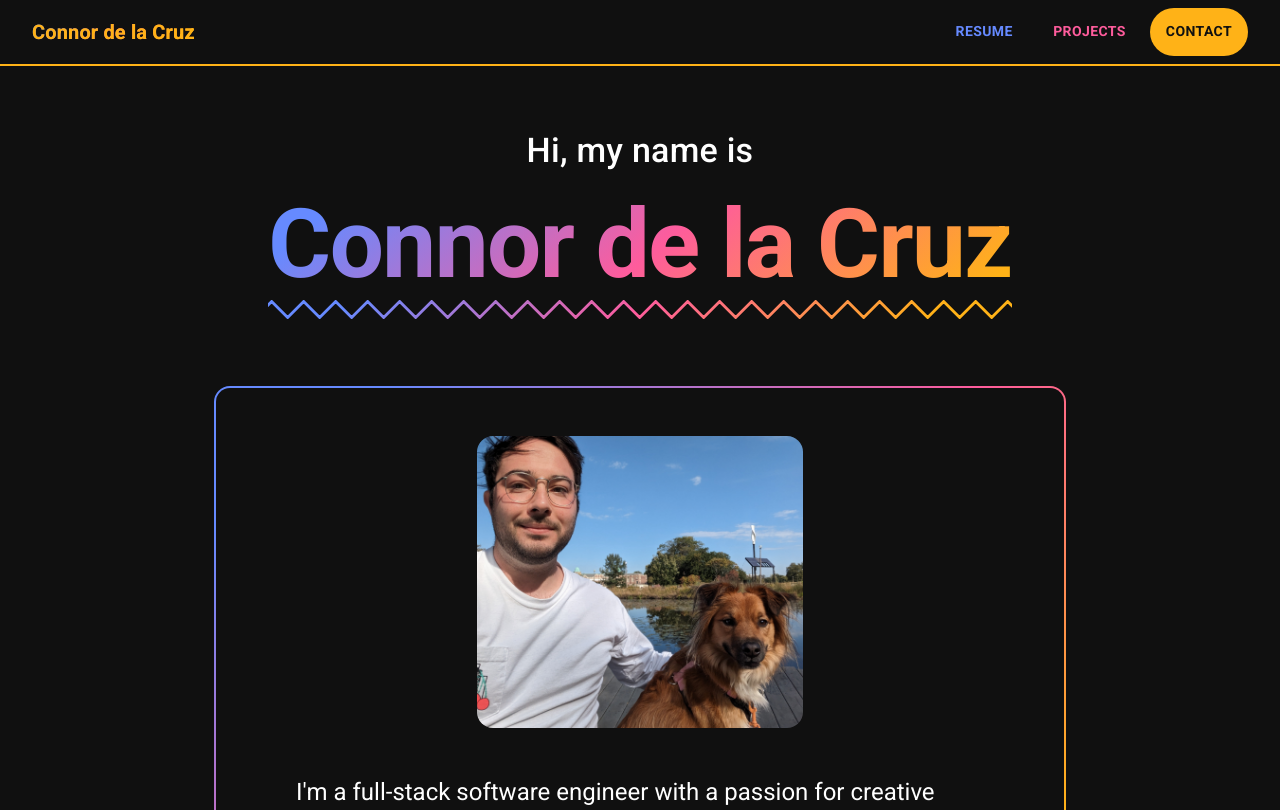
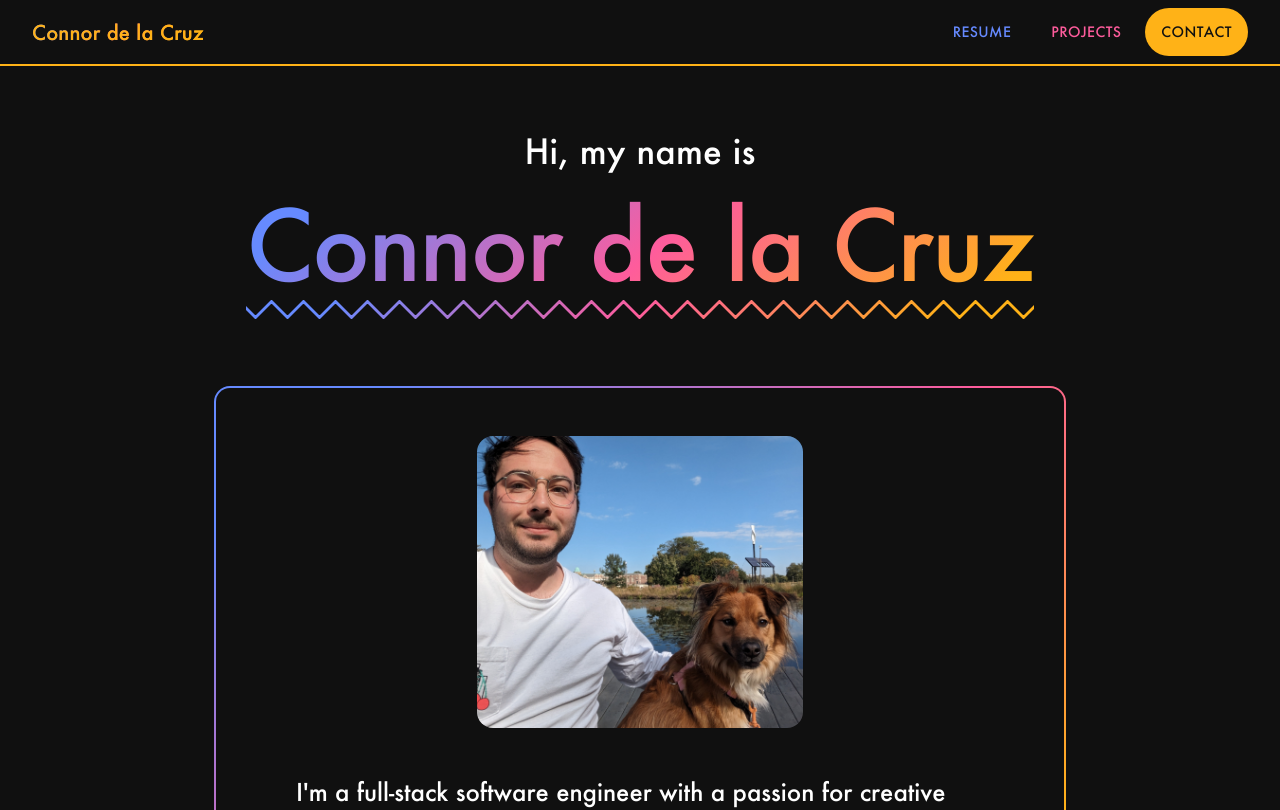
Before and after one commit to connordelacruz/connordelacruz.github.io, a React (Vite) app: page / in a window 1280 px wide. Shown: the top 810 px of the page. Built offline with nearby package versions, Linux system fonts and the light colour scheme.

Commit message:
Using Futura for most fonts. Looks pretty slick already!

```diff
--- a/src/components/HeaderSection.jsx
+++ b/src/components/HeaderSection.jsx
@@ -72,7 +72,6 @@ export const HeaderSection = () => {
             // inline-block makes it so the zig zag is only as wide as the text
             display: 'inline-block',
             textWrap: 'nowrap',
-            fontWeight: 700,
             // Handle line breaks in the title a bit smoother by shrinking font size on small viewports
             fontSize: {
               xs: '3rem',
--- a/src/components/Theme.jsx
+++ b/src/components/Theme.jsx
@@ -2,6 +2,8 @@
 // Theme
 // ================================================================================
 import { createTheme } from '@mui/material'
+// TODO: also import bold?
+import FuturaMediumTtf from '../fonts/Futura-Medium.ttf'
 
 // ================================================================================
 // Theme Constants
@@ -99,41 +101,78 @@ const baseTheme = createTheme({
   // Components / Default Props
   // --------------------------------------------------------------------------------
   components: {
+    // Baseline
+    MuiCssBaseline: {
+      // Futura font face definitions
+      styleOverrides: `
+        @font-face {
+          font-family: 'Futura-Medium';
+          font-style: normal;
+          font-weight: normal;
+          src: local('Futura-Medium'), url(${FuturaMediumTtf}) format('truetype');
+        }
+      `,
+    },
     // Typography
     MuiTypography: {
       defaultProps: {
-        // TODO: only for headers if you can figure that out:
+        // TODO: probably only for headers, see where you have it set to false and adjust accordingly to reduce overrides
         gutterBottom: true,
       },
       styleOverrides: {
         root: {
           variants: [
-            // h2
+            // TODO: Futura for body text??
+            // Headers
+            {
+              props: {variant: 'h1'},
+              style: {
+                fontFamily: 'Futura-Medium',
+                fontWeight: 'normal',
+              },
+            },
             {
               props: {variant: 'h2'},
               style: {
-                fontWeight: 400,
+                fontFamily: 'Futura-Medium',
+                fontWeight: 'normal',
               },
             },
-            // h5
+            {
+              props: {variant: 'h3'},
+              style: {
+                fontFamily: 'Futura-Medium',
+                fontWeight: 'normal',
+              },
+            },
+            {
+              props: {variant: 'h4'},
+              style: {
+                fontFamily: 'Futura-Medium',
+                fontWeight: 'normal',
+              },
+            },
             {
               props: {variant: 'h5'},
               style: {
-                fontWeight: 700,
+                fontFamily: 'Futura-Medium',
+                fontWeight: 'normal',
               },
             },
-            // h6
             {
               props: {variant: 'h6'},
               style: {
-                fontWeight: 700,
+                fontFamily: 'Futura-Medium',
+                fontWeight: 'normal',
               },
             },
-            // button
+            // Button-style Typography
             {
               props: {variant: 'button'},
               style: {
-                fontWeight: 700,
+                // TODO: Adjust nav menu text, it looks a little small with Futura
+                fontFamily: 'Futura-Medium',
+                fontWeight: 'normal',
               },
             },
           ],
@@ -164,9 +203,10 @@ const baseTheme = createTheme({
       },
       styleOverrides: {
         root: {
+          fontFamily: 'Futura-Medium',
+          fontWeight: 'normal',
           textTransform: 'initial',
           fontSize: '1rem',
-          fontWeight: 700,
           borderRadius: '50rem',
           // Variants
           variants: [
@@ -213,14 +253,12 @@ const baseTheme = createTheme({
     MuiTab: {
       styleOverrides: {
         root: {
-          fontWeight: 700,
+          // TODO: tweak design, it looks kinda small
+          fontFamily: 'Futura-Medium',
+          fontWeight: 'normal',
         },
       },
     },
-
-    // TODO: border width for Dividers
-    // TODO: can we use defaultProps instead? gotta figure out how to specify for variants
-    //    https://mui.com/material-ui/customization/typography/#variants
   },
 })
 
--- a/src/components/common/SectionHeader.jsx
+++ b/src/components/common/SectionHeader.jsx
@@ -17,6 +17,7 @@ export const SectionHeader = ({
     <ZigZagContainer
       color={color}
       sx={{
+        // TODO: increase space between zigzag and text
         mb: 4,
         mt: 2,
       }}
@@ -26,6 +27,8 @@ export const SectionHeader = ({
         variant="h2"
         gutterBottom={false}
         sx={{
+          // TODO: if we're doing this, bring down the font size
+          textTransform: 'uppercase',
           px: 1,
           py: 0.5,
           color: color + '.main',
```
Also changed, not shown: src/fonts/Futura-Medium.ttf (added).
